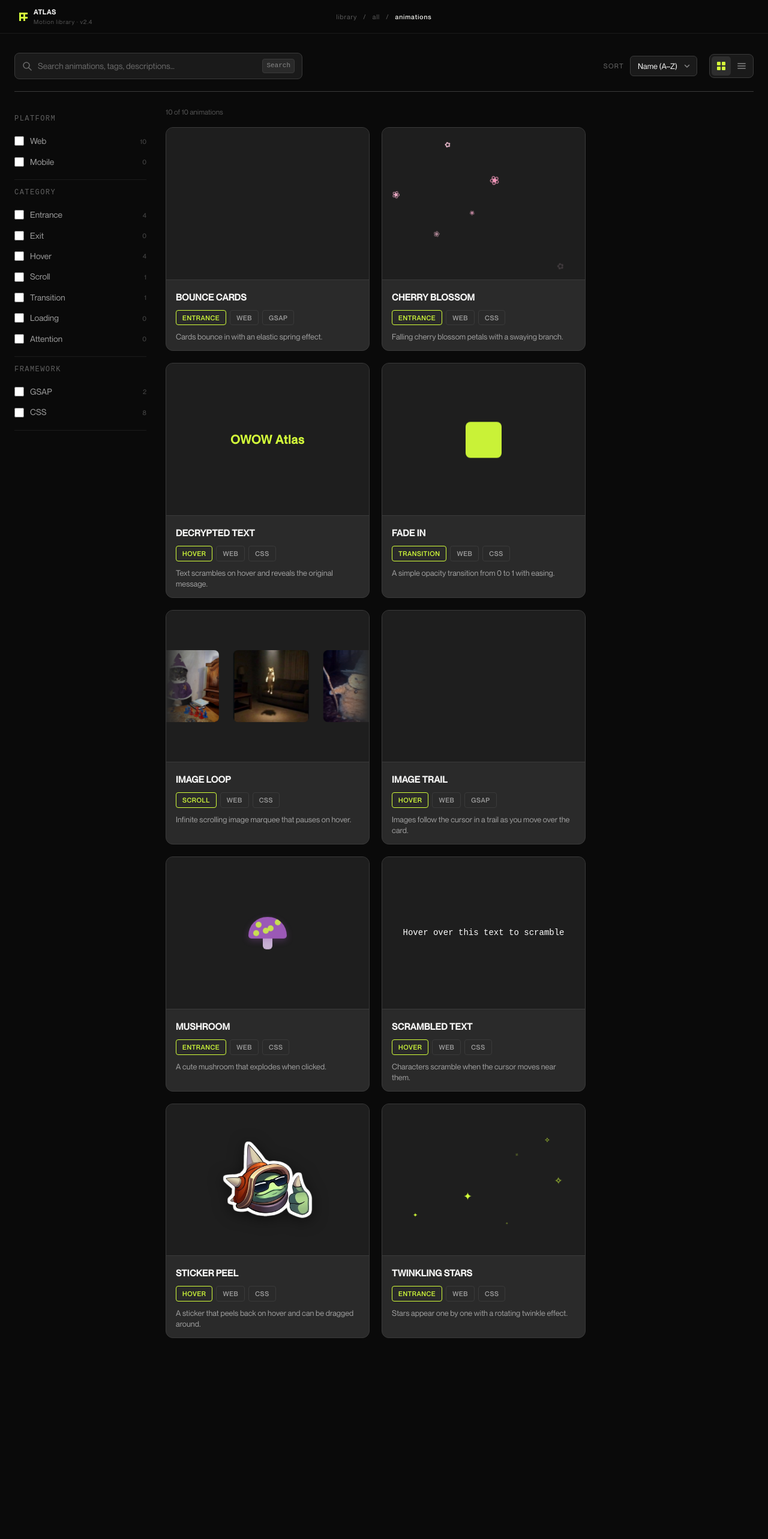
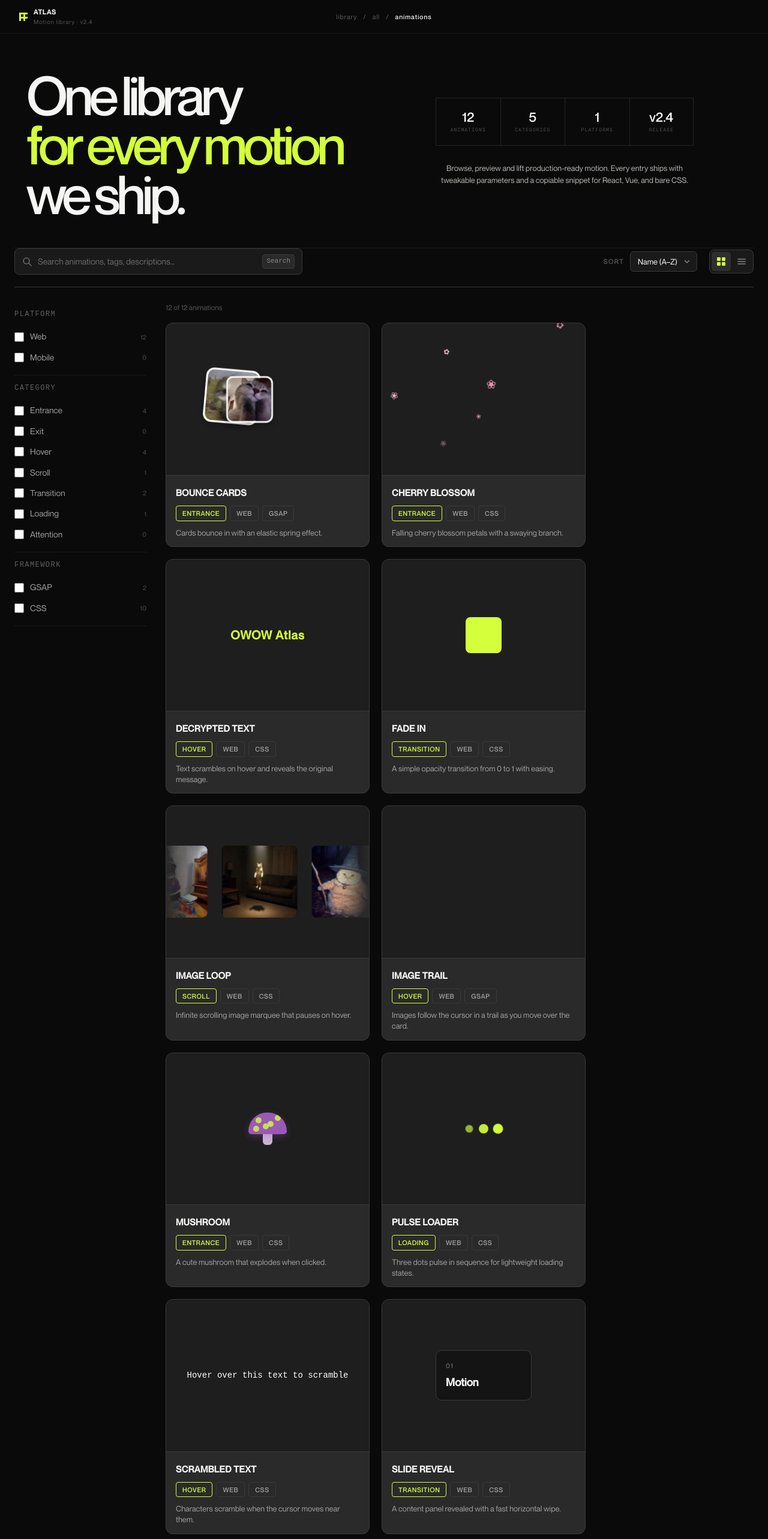
Before and after one commit to kucar37/owow-atlas, a React (Vite) app: page / in a window 1280 px wide. Shown: the top 2566 px of the page at 60% size. Before the commit the page ends 2279 px from the top, so only its background shows below. Built offline with nearby package versions, Linux system fonts and the light colour scheme.

Commit message:
hero section + 2new animations branch-kadir

```diff
--- a/src/App.jsx
+++ b/src/App.jsx
@@ -14,6 +14,8 @@ import ScrambledTextDemo from './components/Animations/ScrambledText';
 import LogoLoopDemo from './components/Animations/LogoLoopDemo';
 import StickerPeel from './components/Animations/StickerPeel';
 import ImageTrailDemo from './components/Animations/ImageTrailDemo';
+import SlideReveal from './components/Animations/SlideReveal';
+import PulseLoader from './components/Animations/PulseLoader';
 
 import styles from './App.module.css';
 
@@ -96,6 +98,43 @@ const scrambledTextCode = `.letter {
 .letter:hover {
   transform: translateY(-4px) rotate(4deg);
   opacity: 0.8;
+}`;
+
+const slideRevealCode = `.panel {
+  animation: slideIn var(--animation-duration, 1100ms) var(--animation-easing, cubic-bezier(0.16, 1, 0.3, 1)) infinite;
+}
+
+.revealBar {
+  transform-origin: left;
+  animation: wipe var(--animation-duration, 1100ms) var(--animation-easing, cubic-bezier(0.16, 1, 0.3, 1)) infinite;
+}
+
+@keyframes slideIn {
+  0% { opacity: 0; transform: translateX(-26px); }
+  45%, 80% { opacity: 1; transform: translateX(0); }
+  100% { opacity: 0; transform: translateX(18px); }
+}
+
+@keyframes wipe {
+  0% { transform: scaleX(1); }
+  45%, 100% { transform: scaleX(0); }
+}`;
+
+const pulseLoaderCode = `.loader span {
+  animation: pulse var(--animation-duration, 900ms) var(--animation-easing, ease-in-out) infinite;
+}
+
+.loader span:nth-child(2) {
+  animation-delay: 120ms;
+}
+
+.loader span:nth-child(3) {
+  animation-delay: 240ms;
+}
+
+@keyframes pulse {
+  0%, 100% { transform: scale(0.65); opacity: 0.35; }
+  50% { transform: scale(1.2); opacity: 1; }
 }`;
 
 const ANIMATIONS = [
@@ -492,6 +531,114 @@ letters.forEach((letter) => {
     description: 'Images follow the cursor in a trail as you move over the card.',
     component: <ImageTrailDemo />,
   },
+  {
+    id: 'slide-reveal',
+    name: 'Slide Reveal',
+    category: 'Transition',
+    platforms: ['Web'],
+    library: 'CSS',
+    description: 'A content panel revealed with a fast horizontal wipe.',
+    component: <SlideReveal />,
+    duration: 1100,
+    delay: 0,
+    easingOption: 'expo-out',
+    easing: 'cubic-bezier(0.16, 1, 0.3, 1)',
+    loop: true,
+    tags: ['wipe', 'slide', 'reveal'],
+    bundle: '@owow/motion/transition',
+    owner: 'Motion guild',
+    version: '2.4.1',
+    lastUpdated: '27 May 2026 by Kadir',
+    githubUrl: 'https://git.fhict.nl/I556901/owow-atlas',
+    codeSnippets: {
+      react: `import SlideReveal from './SlideReveal';
+
+  export default function Example() {
+    return <SlideReveal />;
+  }`,
+      css: slideRevealCode,
+      native: `const panel = document.querySelector('.panel');
+  const bar = document.querySelector('.revealBar');
+
+  panel.animate([
+    { opacity: 0, transform: 'translateX(-26px)' },
+    { opacity: 1, transform: 'translateX(0)', offset: 0.45 },
+    { opacity: 0, transform: 'translateX(18px)' },
+  ], { duration: 1100, iterations: Infinity });
+
+  bar.animate([
+    { transform: 'scaleX(1)' },
+    { transform: 'scaleX(0)' },
+  ], { duration: 1100, iterations: Infinity });`,
+    },
+    usage: {
+      count: 4,
+      projects: [
+        { name: 'Atlas Library', status: 'draft' },
+        { name: 'Case Header', status: 'test' },
+        { name: 'Motion Prototype', status: 'draft' },
+      ],
+    },
+    accessibility: [
+      'Keep the revealed content readable without relying on motion.',
+      'Use reduced-motion fallback for the wipe effect.',
+      'Avoid using fast wipes on long text blocks.',
+    ],
+  },
+  {
+    id: 'pulse-loader',
+    name: 'Pulse Loader',
+    category: 'Loading',
+    platforms: ['Web'],
+    library: 'CSS',
+    description: 'Three dots pulse in sequence for lightweight loading states.',
+    component: <PulseLoader />,
+    duration: 900,
+    delay: 0,
+    easingOption: 'ease-out',
+    easing: 'ease-in-out',
+    loop: true,
+    tags: ['loader', 'pulse', 'status'],
+    bundle: '@owow/motion/loading',
+    owner: 'Motion guild',
+    version: '2.4.1',
+    lastUpdated: '27 May 2026 by Kadir',
+    githubUrl: 'https://git.fhict.nl/I556901/owow-atlas',
+    codeSnippets: {
+      react: `import PulseLoader from './PulseLoader';
+
+  export default function Example() {
+    return <PulseLoader />;
+  }`,
+      css: pulseLoaderCode,
+      native: `const dots = document.querySelectorAll('.loader span');
+
+  dots.forEach((dot, index) => {
+    dot.animate([
+      { transform: 'scale(0.65)', opacity: 0.35 },
+      { transform: 'scale(1.2)', opacity: 1 },
+      { transform: 'scale(0.65)', opacity: 0.35 },
+    ], {
+      duration: 900,
+      delay: index * 120,
+      iterations: Infinity,
+    });
+  });`,
+    },
+    usage: {
+      count: 10,
+      projects: [
+        { name: 'Portal Loading State', status: 'prod' },
+        { name: 'Atlas Library', status: 'draft' },
+        { name: 'Form Submit Flow', status: 'test' },
+      ],
+    },
+    accessibility: [
+      'Add real loading text for screen readers in production.',
+      'Do not use the loader without a status message for long waits.',
+      'Disable pulsing for reduced-motion users.',
+    ],
+  },
 ];
 
 const DEFAULT_FILTERS = {
@@ -559,6 +706,40 @@ export default function App() {
       />
 
       <div className={styles.page}>
+      <section className={styles.hero} aria-labelledby="hero-title">
+  <div className={styles.heroText}>
+    <h1 id="hero-title">
+      One library<br />
+      <span>for every motion</span><br />
+      we ship.
+    </h1>
+  </div>
+
+  <div className={styles.heroInfo}>
+    <div className={styles.heroStats}>
+      <div>
+        <strong>{ANIMATIONS.length}</strong>
+        <span>Animations</span>
+      </div>
+      <div>
+        <strong>{new Set(ANIMATIONS.map((animation) => animation.category)).size}</strong>
+        <span>Categories</span>
+      </div>
+      <div>
+        <strong>{new Set(ANIMATIONS.flatMap((animation) => animation.platforms)).size}</strong>
+        <span>Platforms</span>
+      </div>
+      <div>
+        <strong>v2.4</strong>
+        <span>Release</span>
+      </div>
+    </div>
+
+    <p>
+      Browse, preview and lift production-ready motion. Every entry ships with tweakable parameters and a copiable snippet for React, Vue, and bare CSS.
+    </p>
+  </div>
+</section>
         <Toolbar
           query={query}
           onQueryChange={setQuery}
--- a/src/App.module.css
+++ b/src/App.module.css
@@ -62,3 +62,106 @@
     margin: 0 auto;
   }
 }
+
+.hero {
+  display: grid;
+  grid-template-columns: minmax(0, 1.15fr) minmax(360px, 0.85fr);
+  gap: 48px;
+  align-items: end;
+  padding: 30px 20px 48px 20px;
+  border-bottom: 1px solid #1b1b1b;
+}
+
+.heroText h1 {
+  margin: 0;
+  color: #f5f5f4;
+  font-size: clamp(52px, 7vw, 112px);
+  line-height: 0.92;
+  letter-spacing: -0.07em;
+  font-weight: 500;
+}
+
+.heroText span {
+  color: #d4ff3a;
+}
+
+.heroInfo {
+  max-width: 560px;
+  justify-self: end;
+  transform: translate(-80px, -55px);
+}
+
+.heroStats {
+  display: grid;
+  grid-template-columns: repeat(4, 1fr);
+  border-top: 1px solid #252525;
+  border-bottom: 1px solid #252525;
+  margin-bottom: 28px;
+}
+
+.heroStats div {
+  min-height: 78px;
+  display: flex;
+  flex-direction: column;
+  align-items: center;
+  justify-content: center;
+  gap: 4px;
+  border-left: 1px solid #252525;
+}
+
+.heroStats div:last-child {
+  border-right: 1px solid #252525;
+}
+
+.heroStats strong {
+  color: #f5f5f4;
+  font-size: 22px;
+  font-weight: 500;
+  line-height: 1;
+}
+
+.heroStats span {
+  color: #5d5d5d;
+  font-family: 'PP Neue Montreal Mono', monospace;
+  font-size: 8px;
+  letter-spacing: 0.14em;
+  text-transform: uppercase;
+}
+
+.heroInfo p {
+  max-width: 430px;
+  margin: 0 auto;
+  color: #b5b5b0;
+  font-size: 13px;
+  line-height: 1.5;
+  text-align: center;
+}
+
+@media (max-width: 1024px) {
+  .hero {
+    grid-template-columns: 1fr;
+    gap: 32px;
+    padding: 42px 0 36px;
+  }
+
+  .heroInfo {
+    max-width: none;
+    justify-self: stretch;
+    transform: none;
+  }
+}
+
+@media (max-width: 640px) {
+  .heroText h1 {
+    font-size: clamp(46px, 16vw, 72px);
+  }
+
+  .heroStats {
+    grid-template-columns: repeat(2, 1fr);
+  }
+
+  .heroStats div:nth-child(3),
+  .heroStats div:nth-child(4) {
+    border-top: 1px solid #252525;
+  }
+}
--- /dev/null
+++ b/src/components/Animations/PulseLoader.jsx
@@ -0,0 +1,11 @@
+import styles from './PulseLoader.module.css';
+
+export default function PulseLoader() {
+  return (
+    <div className={styles.loader} aria-label="Loading animation preview">
+      <span />
+      <span />
+      <span />
+    </div>
+  );
+}
--- /dev/null
+++ b/src/components/Animations/PulseLoader.module.css
@@ -0,0 +1,34 @@
+.loader {
+  display: flex;
+  align-items: center;
+  gap: 10px;
+}
+
+.loader span {
+  width: 14px;
+  height: 14px;
+  border-radius: 50%;
+  background: #d4ff3a;
+  animation: pulse var(--animation-duration, 900ms) var(--animation-easing, ease-in-out) var(--animation-delay, 0ms) var(--animation-iteration-count, infinite);
+}
+
+.loader span:nth-child(2) {
+  animation-delay: 120ms;
+  opacity: 0.75;
+}
+
+.loader span:nth-child(3) {
+  animation-delay: 240ms;
+  opacity: 0.5;
+}
+
+@keyframes pulse {
+  0%, 100% { transform: scale(0.65); opacity: 0.35; }
+  50% { transform: scale(1.2); opacity: 1; }
+}
+
+@media (prefers-reduced-motion: reduce) {
+  .loader span {
+    animation: none;
+  }
+}
--- /dev/null
+++ b/src/components/Animations/SlideReveal.jsx
@@ -0,0 +1,13 @@
+import styles from './SlideReveal.module.css';
+
+export default function SlideReveal() {
+  return (
+    <div className={styles.wrapper}>
+      <div className={styles.panel}>
+        <span>01</span>
+        <strong>Motion</strong>
+      </div>
+      <div className={styles.revealBar} />
+    </div>
+  );
+}
--- /dev/null
+++ b/src/components/Animations/SlideReveal.module.css
@@ -0,0 +1,59 @@
+.wrapper {
+  position: relative;
+  width: 160px;
+  height: 84px;
+  overflow: hidden;
+  border: 1px solid #3a3a3a;
+  border-radius: 10px;
+  background: #141414;
+}
+
+.panel {
+  height: 100%;
+  padding: 16px;
+  display: flex;
+  flex-direction: column;
+  justify-content: space-between;
+  animation: slideIn var(--animation-duration, 1100ms) var(--animation-easing, cubic-bezier(0.16, 1, 0.3, 1)) var(--animation-delay, 0ms) var(--animation-iteration-count, infinite);
+}
+
+.panel span {
+  color: #777;
+  font-size: 11px;
+  letter-spacing: 0.12em;
+}
+
+.panel strong {
+  color: #f5f5f4;
+  font-size: 18px;
+}
+
+.revealBar {
+  position: absolute;
+  inset: 0;
+  background: #d4ff3a;
+  transform-origin: left;
+  animation: wipe var(--animation-duration, 1100ms) var(--animation-easing, cubic-bezier(0.16, 1, 0.3, 1)) var(--animation-delay, 0ms) var(--animation-iteration-count, infinite);
+}
+
+@keyframes slideIn {
+  0% { opacity: 0; transform: translateX(-26px); }
+  45%, 80% { opacity: 1; transform: translateX(0); }
+  100% { opacity: 0; transform: translateX(18px); }
+}
+
+@keyframes wipe {
+  0% { transform: scaleX(1); }
+  45%, 100% { transform: scaleX(0); }
+}
+
+@media (prefers-reduced-motion: reduce) {
+  .panel,
+  .revealBar {
+    animation: none;
+  }
+
+  .revealBar {
+    display: none;
+  }
+}
```
